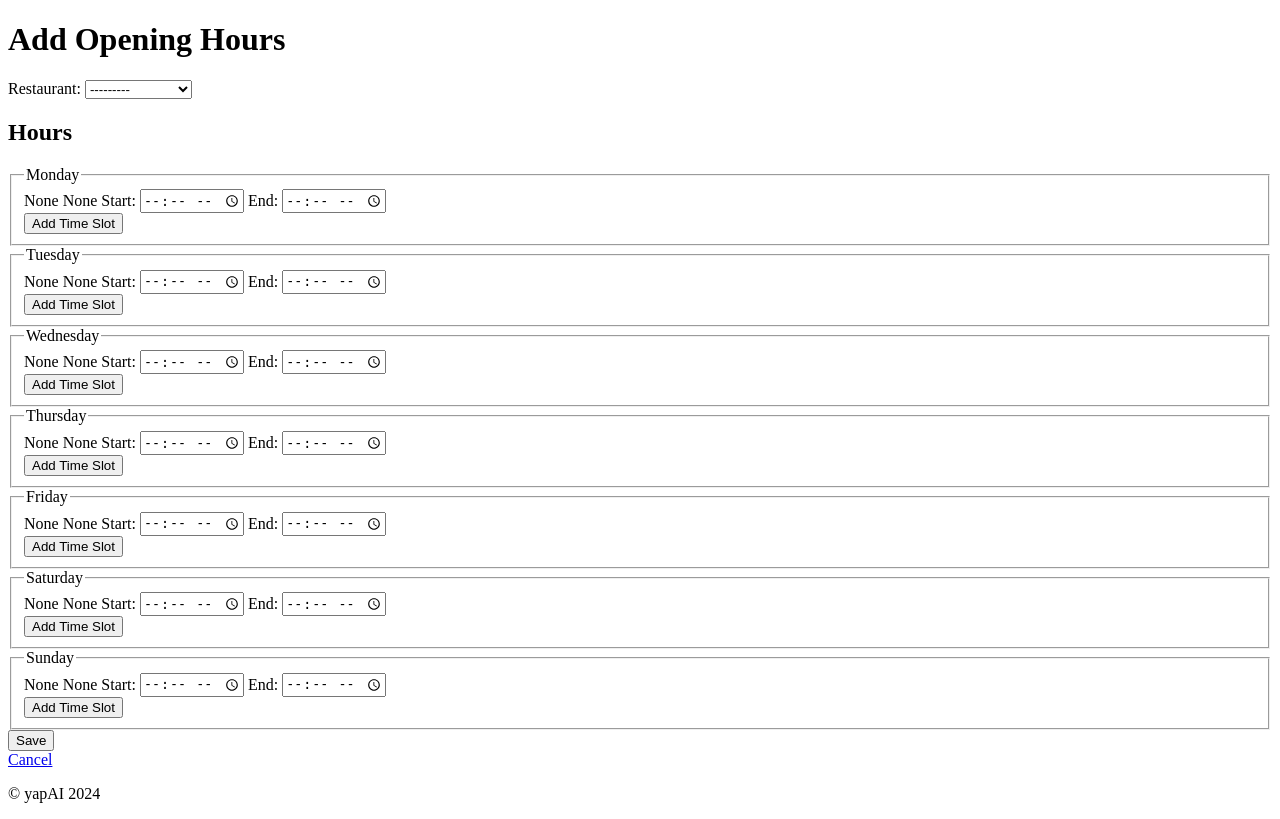
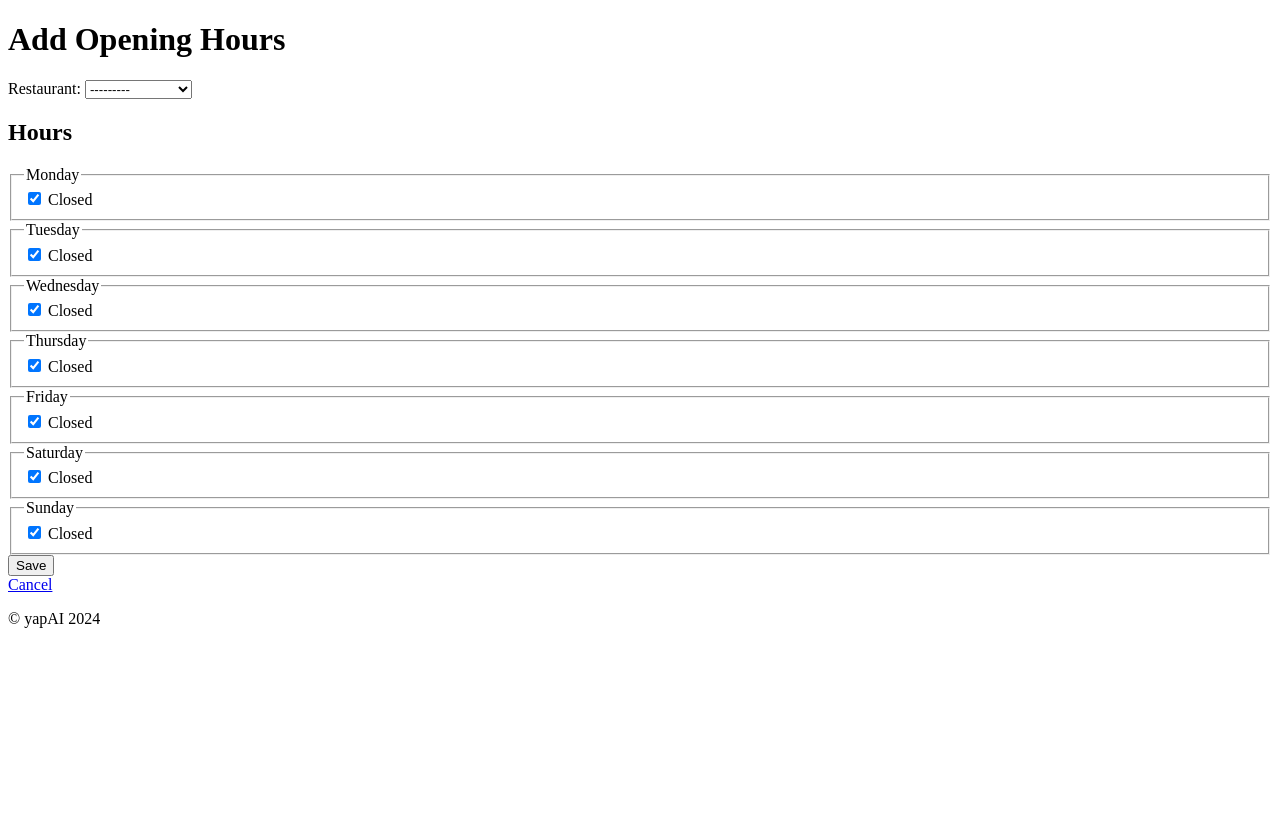
Before and after one commit to acark/assistant-web, a Django app: page /restaurants/opening-hours/create/ in a window 1280 px wide. Shown: the part 52-871 px from the top of the page. After the commit the page ends 680 px from the top, so only its background shows below. Run offline with Django 5.2, Linux system fonts and the light colour scheme; data comes from the database, SQL or seed files in the repository; both versions use the stored data as it was after the commit.

Commit message:
opening-hours v1

```diff
--- a/project/urls.py
+++ b/project/urls.py
@@ -18,10 +18,14 @@ from django.contrib import admin
 from django.urls import path,include
 from management import views
 
-
+from debug_toolbar.toolbar import debug_toolbar_urls
 
 urlpatterns = [
     path('admin/', admin.site.urls),
     path('', views.process_gateway_request, name='root'), ## Localhost purpose only. It needs to be changed to something else when we deploy
     path("management/", include('management.urls')),
-    path('restaurants/',include('restaurants.urls'))]
+    path('restaurants/',include('restaurants.urls'))
+    ]
+
+
+urlpatterns.extend(debug_toolbar_urls())
--- a/restaurants/forms.py
+++ b/restaurants/forms.py
@@ -42,77 +42,96 @@ class ReservationForm(forms.ModelForm):
             instance.save()
         return instance
 
+from datetime import datetime, time
+class OpeningHoursForm(forms.ModelForm):
 
-class OpeningHoursForm(forms.ModelForm):
     class Meta:
         model = OpeningHours
         fields = ['restaurant']
-        widgets = {
-            'hours': forms.HiddenInput(),
-        }
+        # widgets = {
+        #     'hours': forms.HiddenInput(),
+        # }
 
     def __init__(self, *args, **kwargs):
         super().__init__(*args, **kwargs)
-        self.day_fields = {}
 
         for day, day_name in OpeningHours.DAYS_OF_WEEK:
-            self.day_fields[day] = []
-            self.fields[f'{day}_start_0'] = forms.TimeField(
-                required=False,
-                widget=forms.TimeInput(attrs={'type': 'time'}),
-                label=f"{day_name} start 0"
-            )
-            self.fields[f'{day}_end_0'] = forms.TimeField(
-                required=False,
-                widget=forms.TimeInput(attrs={'type': 'time'}),
-                label=f"{day_name} end 0"
-            )
+            self.fields[f'{day}_closed'] = forms.BooleanField(required=False, label=f"{day} closed", initial=True)
 
-        if self.instance.pk and self.instance.hours:
+            for i in range(7): # assuming max 7 slots per day
+                self.fields[f'{day}_start_{i}'] = forms.TimeField(
+                    required=False,
+                    widget=forms.TimeInput(attrs={'type': 'time'}),
+                    label=f"{day_name} start {i}",
+                    initial= '15:00'
+                )
+
+                self.fields[f'{day}_end_{i}'] = forms.TimeField(
+                    required=False,
+                    widget=forms.TimeInput(attrs={'type': 'time'}),
+                    label=f"{day_name} end {i}",
+                    initial = '19:00'
+                )
+
+        if self.instance.pk:  # Check if updating an existing instance
             for day, slots in self.instance.hours.items():
-                for i, slot in enumerate(slots):
-                    self.fields[f'{day}_start_{i}'].initial = slot['start']
-                    self.fields[f'{day}_end_{i}'].initial = slot['end']
+                if slots[0] == 'closed':
+                    self.fields[f'{day}_closed'].initial = True  # Checkbox should be checked
+                elif isinstance(slots, list) and slots[0] != 'closed':
+                    self.fields[f'{day}_closed'].initial = False  # Checkbox should be unchecked
+                    for i, slot in enumerate(slots):
+                        if isinstance(slot, dict) and 'start' in slot and 'end' in slot:
+                            self.fields[f'{day}_start_{i}'].initial = slot['start']
+                            self.fields[f'{day}_end_{i}'].initial = slot['end']
+                        else:
+                            # Handle unexpected slot structure
+                            self.fields[f'{day}_start_{i}'].initial = None
+                            self.fields[f'{day}_end_{i}'].initial = None
+                            raise ValueError
 
     def clean(self):
         cleaned_data = super().clean()
         hours = {}
-        for day, day_name in OpeningHours.DAYS_OF_WEEK:
-            day_slots = []
-            slot_index = 0
-            while True:
-                start = cleaned_data.get(f'{day}_start_{slot_index}')
-                end = cleaned_data.get(f'{day}_end_{slot_index}')
+        closed_days = []
+        for field_name, value in cleaned_data.items():
+            if field_name == "restaurant" or not value: continue
 
-                if not start and not end:
-                    break  # No more slots for this day
+            if field_name.endswith('_closed'):
+                day = field_name[:-7]  # Remove '_closed' from the end
+                if value:  # If closed is True
+                    closed_days.append(day)
+                    continue
+            if field_name.split('_')[0] in closed_days:
+                continue
 
-                if start and end:
-                    if start >= end:
-                        self.add_error(f'{day}_start_{slot_index}', "End time must be after start time")
-                    else:
-                        day_slots.append({
-                            'start': start.strftime('%H:%M'),
-                            'end': end.strftime('%H:%M')
-                        })
-                elif start or end:
-                    self.add_error(f'{day}_start_{slot_index}', "Both start and end times must be provided")
+            day, slot_type, slot_num = field_name.rsplit('_', 2)
+            slot_num = int(slot_num)
+            if day not in hours:
+                hours[day] = []
 
-                slot_index += 1
 
-            if day_slots:
-                hours[day] = day_slots
+            while len(hours[day]) <= slot_num:
+                hours[day].append({'start': None, 'end': None})
+
+            hours[day][slot_num][slot_type] = value.strftime('%H:%M')
+
+
+         # Remove empty slots
+        for day in hours:
+            if day in closed_days:
+                hours[day] = ['closed']
+            else:
+                hours[day] = [slot for slot in hours[day] if slot['start'] and slot['end']]
 
         cleaned_data['hours'] = hours
-        print(cleaned_data['hours'])
+
         return cleaned_data
 
     def save(self, commit=True):
-        print('here')
+
         instance = super().save(commit=False)
-
-        instance.set_hours(self.clean()['hours'])
 
         if commit:
             instance.save()
+            instance.update_hours_from_cleaned_data(self.cleaned_data)
         return instance
--- a/restaurants/templates/opening_hours_form.html
+++ b/restaurants/templates/opening_hours_form.html
@@ -1,7 +1,13 @@
 {% extends "base.html" %}
 {% load restaurant_filters %}
 
-{% block title %}{% if form.instance.pk %}Edit Opening Hours{% else %}Add Opening Hours{% endif %}{% endblock %}
+{% block title %}
+    {% if form.instance.pk %}
+        Edit Opening Hours
+    {% else %}
+        Add Opening Hours
+    {% endif %}
+{% endblock %}
 
 {% block content %}
     <h1>
@@ -25,13 +31,23 @@
         {% for day, day_name in form.instance.DAYS_OF_WEEK %}
         <fieldset>
             <legend>{{ day_name }}</legend>
+            <div class="day-closed">
+                {% with closed_field=day|add:'_closed' %}
+                    {% with field=form|get_field:closed_field %}
+                        {{ field.errors }}
+                        <label for="{{ field.id_for_label }}">
+                            <input type="checkbox" name="{{ field.html_name }}" id="{{ field.auto_id }}"
+                                {% if field.value %} checked {% endif %}>
+                            Closed
+
+                        </label>
+                    {% endwith %}
+                {% endwith %}
+            </div>
             <div class="time-slots" id="{{ day }}-slots">
-                    {% for i in "0123456" %}
+                {% for i in "0" %}
                     {% with start_field=day|add:'_start_'|add:i end_field=day|add:'_end_'|add:i %}
-                            {% if form|get_field:start_field and form|get_field:end_field %}
-                                <div class="time-slot">
-                                    {{ form.errors|get_item:start_field }}
-                                    {{ form.errors|get_item:end_field }}
+                        <div class="time-slot" {% if forloop.counter0 > 0 %}style="display: none;"{% endif %}>
                             <label for="id_{{ start_field }}">Start:</label>
                             {{ form|get_field:start_field }}
                             <label for="id_{{ end_field }}">End:</label>
@@ -40,41 +56,63 @@
                                 <button type="button" class="remove-slot">Remove</button>
                             {% endif %}
                         </div>
-                            {% endif %}
                     {% endwith %}
                 {% endfor %}
+                <button type="button" class="add-slot" data-day="{{ day }}">Add Slot</button>
             </div>
-                <button type="button" class="add-slot" data-day="{{ day }}">Add Time Slot</button>
         </fieldset>
         {% endfor %}
         {{ form.hours }}
         <button type="submit" class="btn">Save</button>
     </form>
+
     <a href="{% url 'opening-hours-list' %}">Cancel</a>
 
     <script>
         document.addEventListener('DOMContentLoaded', function() {
             const form = document.getElementById('opening-hours-form');
 
+            form.addEventListener('change', function(e) {
+                if (e.target.type === 'checkbox' && e.target.id.endsWith('_closed')) {
+                    const day = e.target.id.replace('id_', '').replace('_closed', '');
+                    const slotsContainer = document.getElementById(`${day}-slots`);
+                    slotsContainer.style.display = e.target.checked ? 'none' : 'block';
+                }
+            });
+
             form.addEventListener('click', function(e) {
                 if (e.target.classList.contains('add-slot')) {
                     const day = e.target.dataset.day;
                     const slotsContainer = document.getElementById(`${day}-slots`);
-                    const index = slotsContainer.children.length;
+                    const existingSlots = Array.from(slotsContainer.querySelectorAll('.time-slot'));
 
+                    if (hiddenSlots.length > 0) { // Ensure there are hidden slots
+                        hiddenSlots[0].style.display = 'block'; // Show the first hidden slot
+                    } else {
+                        // Optionally, you can add a new slot dynamically if all are visible
                         const newSlot = document.createElement('div');
                         newSlot.className = 'time-slot';
                         newSlot.innerHTML = `
-                        <label for="id_${day}_start_${index}">Start:</label>
-                        <input type="time" name="${day}_start_${index}" id="id_${day}_start_${index}" class="start-time">
-                        <label for="id_${day}_end_${index}">End:</label>
-                        <input type="time" name="${day}_end_${index}" id="id_${day}_end_${index}" class="end-time">
+                            <label for="id_${day}_start_new">Start:</label>
+                            <input type="time" name="${day}_start_new" id="id_${day}_start_new">
+                            <label for="id_${day}_end_new">End:</label>
+                            <input type="time" name="${day}_end_new" id="id_${day}_end_new">
                             <button type="button" class="remove-slot">Remove</button>
                         `;
                         slotsContainer.appendChild(newSlot);
+                    }
                 } else if (e.target.classList.contains('remove-slot')) {
-                    e.target.closest('.time-slot').remove();
+                    const slot = e.target.closest('.time-slot');
+                    slot.style.display = 'none';
+                    slot.querySelectorAll('input[type="time"]').forEach(input => input.value = '');
                 }
+            });
+
+            // Initialize closed state
+            form.querySelectorAll('input[type="checkbox"][id$="_closed"]').forEach(checkbox => {
+                const day = checkbox.id.replace('id_', '').replace('_closed', '');
+                const slotsContainer = document.getElementById(`${day}-slots`);
+                slotsContainer.style.display = checkbox.checked ? 'none' : 'block';
             });
         });
     </script>
--- a/restaurants/templatetags/restaurant_filters.py
+++ b/restaurants/templatetags/restaurant_filters.py
@@ -7,11 +7,8 @@ register = template.Library()
 def get_item(dictionary, key):
     if dictionary is None:
         return None
-
-    # Split the key into parts for nested access
     keys = key.split('.')
 
-    # Traverse the dictionary
     for k in keys:
         if isinstance(dictionary, dict):
             dictionary = dictionary.get(k)
@@ -28,10 +25,6 @@ def get_item(dictionary, key):
 
 @register.filter
 def get_slot_time(hours, day_slot):
-    """
-    Get the time for a specific day and slot from hours data.
-    Usage: {{ form.initial.hours|get_slot_time:'monday.0.start' }}
-    """
     day, slot_index, time_type = day_slot.split('.')
     try:
         return hours.get(day, [])[int(slot_index)][time_type]
@@ -40,16 +33,7 @@ def get_slot_time(hours, day_slot):
 
 @register.filter
 def get_field(form, field_name):
-    """
-    Get a form field by its name.
-    Usage: {{ form|get_field:'monday_start_0' }}
-    """
-    return form[field_name]
-
-@register.filter
-def get_field(form, field_name):
-    """
-    Get a form field by its name.
-    Usage: {{ form|get_field:'monday_start_0' }}
-    """
-    return form[field_name]
+    try:
+        return form[field_name]
+    except KeyError:
+        return None
--- a/restaurants/views.py
+++ b/restaurants/views.py
@@ -127,11 +127,32 @@ class OpeningHoursDetailView(DetailView):
         days_hours = []
         for day, day_name in OpeningHours.DAYS_OF_WEEK:
             hours = opening_hours.hours.get(day, [])
-            formatted_hours = [f"{slot['start']} - {slot['end']}" for slot in hours]
-            days_hours.append({
-                'day': day_name,
-                'hours': formatted_hours or ['Closed']
-            })
+
+            if isinstance(hours, str) and hours == "closed":  # Check if hours is a string and equals "closed"
+                days_hours.append({
+                    'day': day_name,
+                    'hours': ['Closed']
+                })
+            elif isinstance(hours, list):  # Ensure hours is a list before processing
+                if not hours:  # Check if the list is empty
+                    days_hours.append({
+                        'day': day_name,
+                        'hours': ['Closed']
+                    })
+                else:
+                    formatted_hours = []
+                    for slot in hours:
+                        if isinstance(slot, dict) and 'start' in slot and 'end' in slot:
+                            formatted_hours.append(f"{slot['start']} - {slot['end']}")
+                    days_hours.append({
+                        'day': day_name,
+                        'hours': formatted_hours or ['Closed']
+                    })
+            else:
+                days_hours.append({
+                    'day': day_name,
+                    'hours': ['Closed']  # Fallback for unexpected cases
+                })
 
         context['days_hours'] = days_hours
         return context
@@ -159,13 +180,10 @@ class OpeningHoursCreateView(CreateView):
             return self.form_invalid(form)
 
     def form_invalid(self, form):
-        print("Form is invalid")  # Debug print
-        print(f"Form errors: {form.errors}")  # Debug print
         messages.error(self.request, 'There was an error creating the opening hours')
         return super().form_invalid(form)
 
     def post(self, request, *args, **kwargs):
-        print("POST request received")  # Debug print
         return super().post(request, *args, **kwargs)
 
 class OpeningHoursUpdateView(UpdateView):
@@ -174,27 +192,34 @@ class OpeningHoursUpdateView(UpdateView):
     template_name = 'opening_hours_form.html'
     success_url = reverse_lazy('opening-hours-list')
 
-    def get_initial(self):
-        initial = super().get_initial()
-        if self.object:
-            for day, slots in self.object.hours.items():
-                for i, slot in enumerate(slots):
-                    initial[f'{day}_start_{i}'] = slot['start']
-                    initial[f'{day}_end_{i}'] = slot['end']
-        return initial
-
     def form_valid(self, form):
         response = super().form_valid(form)
         messages.success(self.request, 'Opening hours updated successfully.')
         return response
 
     def form_invalid(self, form):
-        messages.error(self.request, 'There was an error updating the opening hours..')
+        messages.error(self.request, 'There was an error updating the opening hours.')
         return super().form_invalid(form)
-
-
-
-
+    def get_initial(self):
+        initial = super().get_initial()
+        if self.object:
+            for day, slots in self.object.hours.items():
+                if slots == 'closed':
+                    initial[f'{day}_closed'] = True
+                elif isinstance(slots, list):  # Ensure slots is a list
+                    initial[f'{day}_closed'] = False  # Set to False if not closed
+                    for i, slot in enumerate(slots):
+                        if isinstance(slot, dict) and 'start' in slot and 'end' in slot:
+                            initial[f'{day}_start_{i}'] = slot['start']
+                            initial[f'{day}_end_{i}'] = slot['end']
+                        else:
+                            # Handle unexpected slot structure
+                            initial[f'{day}_start_{i}'] = None
+                            initial[f'{day}_end_{i}'] = None
+                else:
+                    # Handle unexpected slots structure
+                    initial[f'{day}_closed'] = True  # Default to closed if structure is unexpected
+        return initial
 
 class OpeningHoursDeleteView(DeleteView):
     model = OpeningHours
```
Also changed, not shown: project/settings.py (+21 -2 lines), restaurants/models.py (+45 -23 lines), db.sqlite3, 1 other file. Lines whose indentation alone changed are shown as unchanged.
